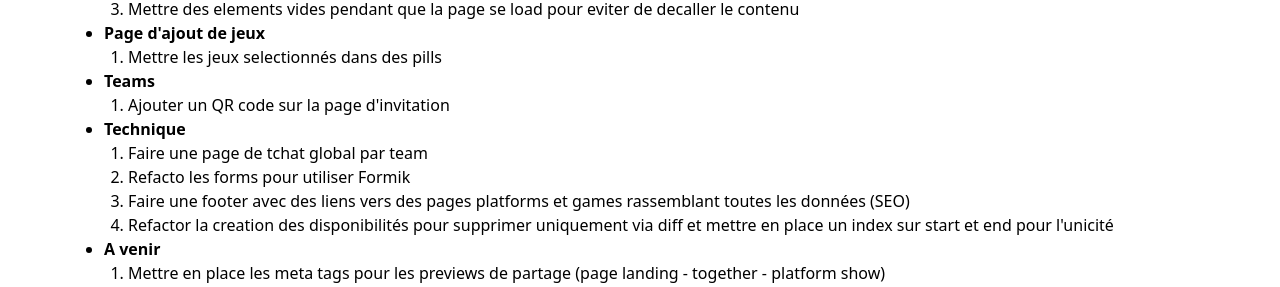
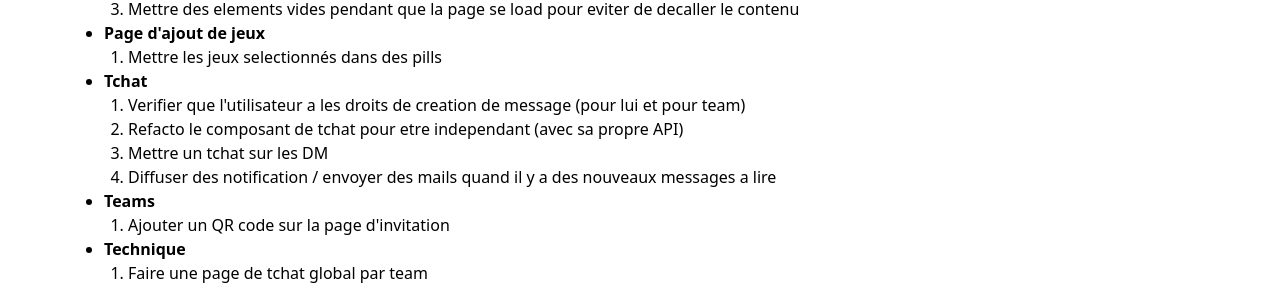
Before and after one commit to Balatzar/nobody-games-alone, a Next.js app: page / in a window 1280 px wide. Shown: the part 817-1104 px from the top of the page. Built offline with nearby package versions, Linux system fonts and the light colour scheme; no server answers.

Commit message:
Update todo

```diff
--- a/pages/index.js
+++ b/pages/index.js
@@ -154,6 +154,24 @@ export default function IndexPage() {
             </ul>
           </li>
           <li>
+            <b>Tchat</b>
+            <ul className="list-decimal pl-6">
+              <li>
+                Verifier que l'utilisateur a les droits de creation de message
+                (pour lui et pour team)
+              </li>
+              <li>
+                Refacto le composant de tchat pour etre independant (avec sa
+                propre API)
+              </li>
+              <li>Mettre un tchat sur les DM</li>
+              <li>
+                Diffuser des notification / envoyer des mails quand il y a des
+                nouveaux messages a lire
+              </li>
+            </ul>
+          </li>
+          <li>
             <b>Teams</b>
             <ul className="list-decimal pl-6">
               <li>
```
